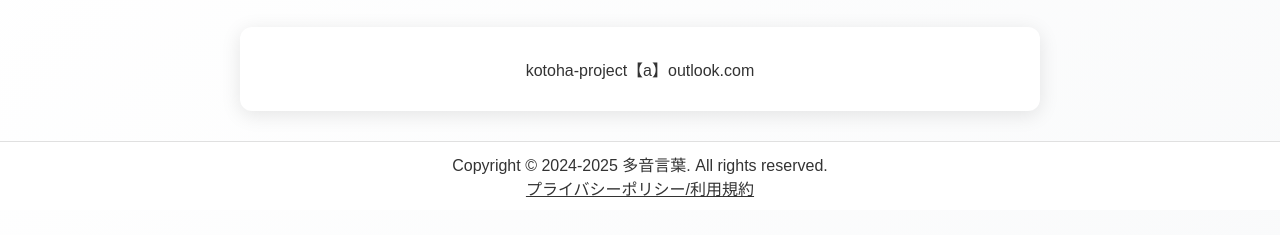
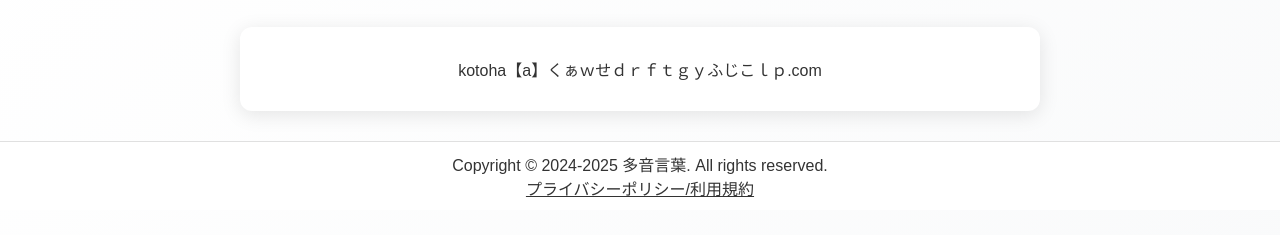
Before and after one commit to ATX345/ATX345.github.io, a plain HTML site: page 多音言葉/support/mail/index.html in a window 1280 px wide. Shown: the part 155-390 px from the top of the page. Drawn offline with Linux system fonts and the light colour scheme.

Commit message:
Update index.html

```diff
--- a/多音言葉/support/mail/index.html
+++ b/多音言葉/support/mail/index.html
@@ -91,7 +91,7 @@ html {
     <h2 style="text-align: center;">サポートチームへのメールでのお問い合わせ</h2>
     <p style="text-align: center;">以下のメールアドレスからお問い合わせください。</p>
     <div class="container slideIn">
-      <div style="text-align: center;">kotoha-project【a】outlook.com</div>
+      <div style="text-align: center;">kotoha【a】くぁｗせｄｒｆｔｇｙふじこｌｐ.com</div>
     </div>
     <footer>
       <p>Copyright &copy; 2024-2025 多音言葉. All rights reserved.</p>
```
